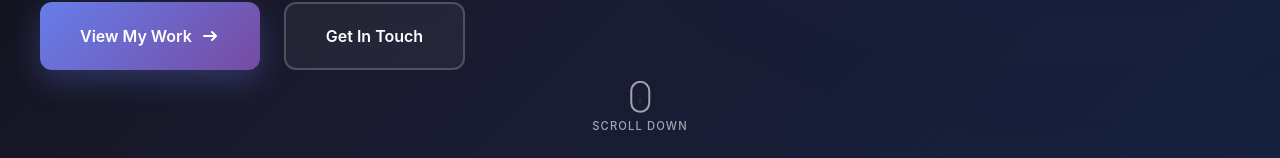
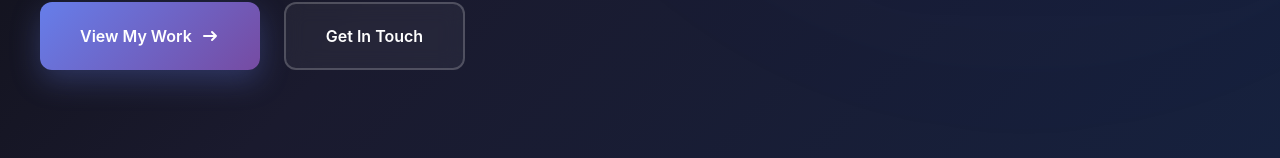
Before and after one commit to AldrianLoberiano/personal_website, a Next.js app: page / in a window 1280 px wide. Shown: the part 642-800 px from the top of the page. Built offline with nearby package versions, Linux system fonts and the light colour scheme.

Commit message:
small update

```diff
--- a/components/Hero.tsx
+++ b/components/Hero.tsx
@@ -60,12 +60,6 @@ export default function Hero() {
           </svg>
         </a>
       </div>
-      <a href="#about" className={styles.scrollDown}>
-        <div className={styles.mouse}>
-          <div className={styles.mouseWheel}></div>
-        </div>
-        <span className={styles.scrollText}>Scroll Down</span>
-      </a>
     </section>
   );
 }
```
